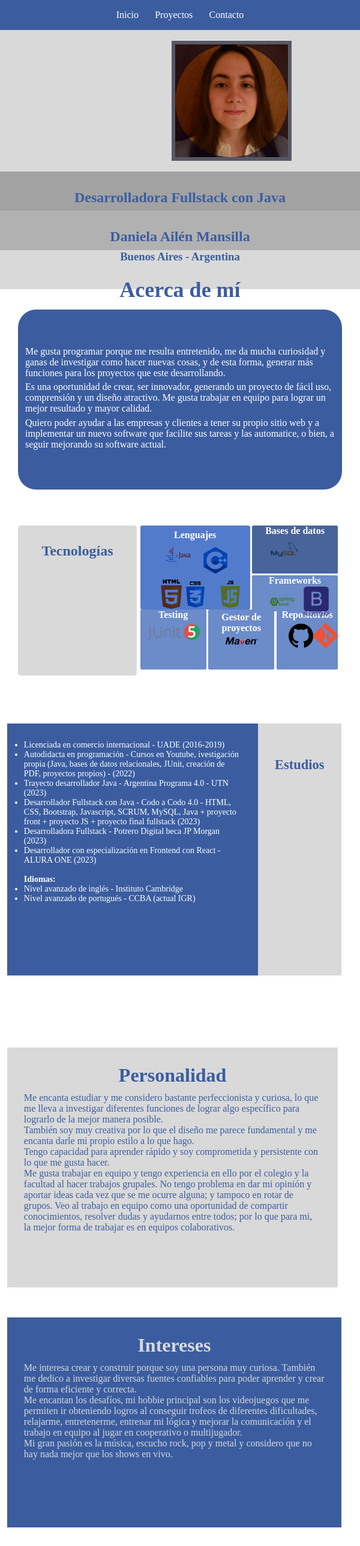
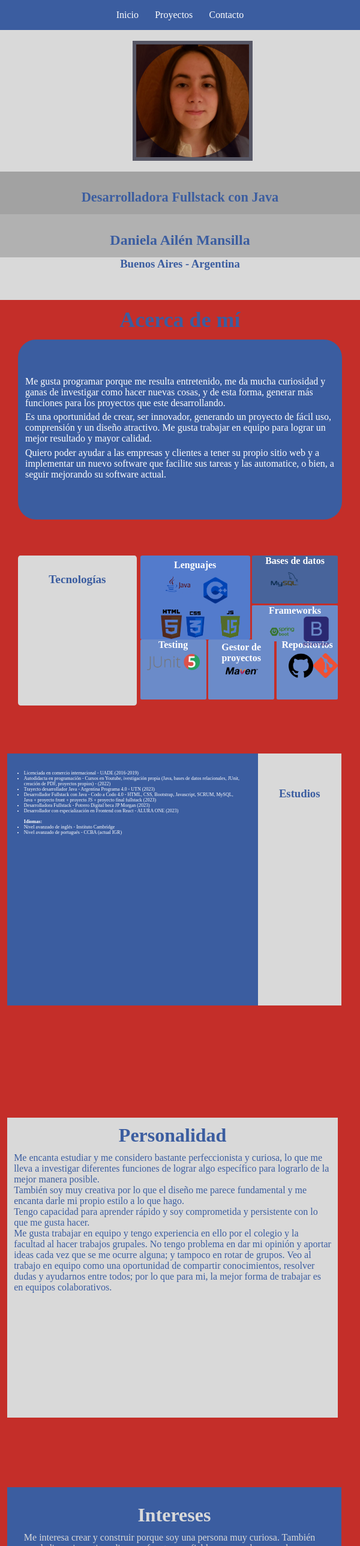
Before and after one commit to Daniela2-1998/Portfolio, a plain HTML site: page index.html in a window 600 px wide. Shown: the top 2577 px of the page at 60% size. Drawn offline with Linux system fonts and the light colour scheme.

Commit message:
actualización versión móvil

```diff
--- a/css/index-styless.css
+++ b/css/index-styless.css
@@ -828,3 +828,54 @@ footer{
     }
 
 }
+
+@media screen and (min-width: 500px) and (max-width:650px) {
+
+    body{
+        background-color: rgb(196, 46, 41);
+    }
+
+    .info_personal{
+        height: 450px;
+    }
+
+    .foto {
+        margin-left: 12%;
+    }
+
+    .contenedor_info h1{
+        font-size: 1.4rem;
+    }
+
+    .seccion{
+        font-size: 0.8rem;
+    }
+
+    .estudios{
+        font-size: 0.5;
+    }
+
+    .lista_estudios{
+        font-size: 0.5rem;
+    }
+
+    .titulo_estudios{
+        font-size: 1rem;
+    }
+
+    .personalidad_intereses{
+        height: 1200px;
+    }
+
+    .espacio_personalidad{
+        height: 500px;
+        padding: 2%;
+    }
+
+    .mail{
+        width: 15%;
+        height: 40px;
+    }
+
+
+}
```
